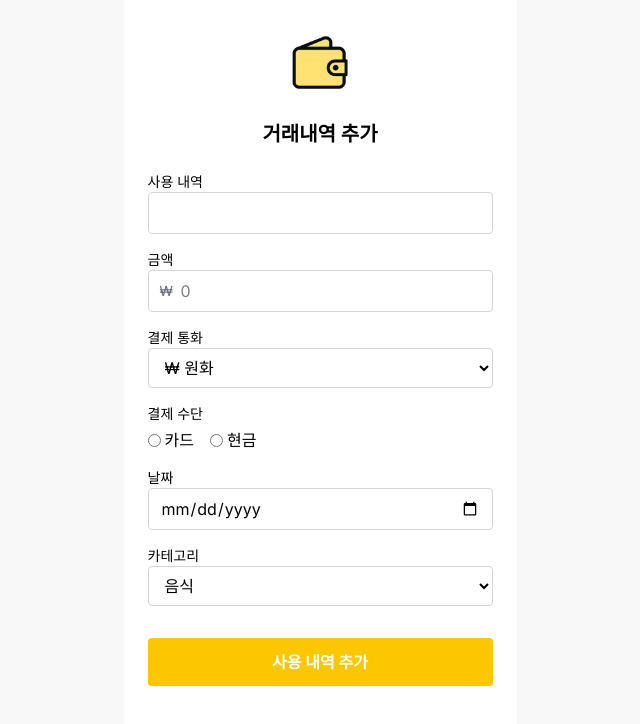
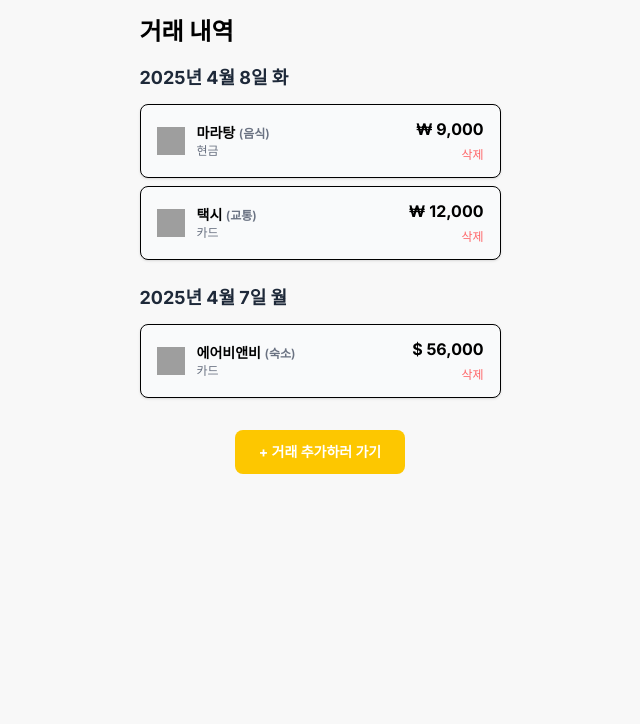
Before and after one commit to westjin/KB_Budgeting_app, a Vue app in the folder Budgeting-app/: page /transactionList in a window 1280 px wide. Shown: the top 724 px of the page, without its empty margins (320-960 px from the left). Built offline with nearby package versions, Linux system fonts and the light colour scheme; grey boxes are pictures that could not be loaded.

Commit message:
[FEAT] [#1] TransactionDetail 구현

```diff
--- a/Budgeting-app/src/App.vue
+++ b/Budgeting-app/src/App.vue
@@ -5,6 +5,5 @@ import TransactionAdd from './pages/TransactionAdd.vue';
 </script>
 
 <template>
-  <!-- <router-view /> -->
-  <TransactionAdd />
+  <router-view />
 </template>
--- a/Budgeting-app/src/pages/TransactionAdd.vue
+++ b/Budgeting-app/src/pages/TransactionAdd.vue
@@ -72,7 +72,9 @@ function saveTransaction() {
 </script>
 
 <template>
-  <div class="flex flex-col min-h-screen bg-white px-6 pt-6 pb-24">
+  <div
+    class="flex flex-col w-[393px] h-[852px] mx-auto bg-white px-6 pt-6 pb-24"
+  >
     <!-- 상단 아이콘 -->
     <div class="flex justify-center mb-4">
       <img src="../assets/icons/YSJ_Wallet.png" alt="지갑" class="w-20 h-20" />
@@ -155,9 +157,11 @@ function saveTransaction() {
           class="w-full border border-gray-300 rounded px-3 py-2"
         >
           <option>음식</option>
-          <option>교통</option>
+          <option>교통수단</option>
           <option>숙소</option>
           <option>쇼핑</option>
+          <option>항공</option>
+          <option>기타</option>
         </select>
       </div>
     </form>
--- /dev/null
+++ b/Budgeting-app/src/pages/TransactionDetail.vue
@@ -0,0 +1,115 @@
+<script setup>
+import { ref } from 'vue';
+import { useRoute, useRouter } from 'vue-router';
+
+const route = useRoute();
+const router = useRouter();
+
+// route.params로부터 데이터 받기 (임시로 하드코딩된 예시)
+const transaction = ref({
+  usage: route.query.usage || '하이디라오',
+  amount: route.query.amount || '110000',
+  currency: route.query.currency || 'KRW',
+  payMethod: route.query.payMethod || '카드',
+  date: route.query.date || '2025-04-12',
+  category: route.query.category || '음식',
+});
+
+const currencySymbol = {
+  KRW: '₩',
+  USD: '$',
+  JPY: '¥',
+};
+
+function deleteTransaction() {
+  // 실제로는 store나 API를 통해 삭제 처리
+  alert('삭제되었습니다!');
+  router.push('/transactionList');
+}
+</script>
+
+<template>
+  <div class="w-[393px] h-[852px] mx-auto bg-white px-6 pt-6 pb-24">
+    <!-- 상단 아이콘 및 타이틀 -->
+    <div class="flex flex-col items-center mb-6">
+      <img
+        src="../assets/icons/YSJ_Wallet.png"
+        alt="지갑"
+        class="w-20 h-20 mb-2"
+      />
+      <h1 class="text-xl font-bold">거래내역</h1>
+    </div>
+
+    <!-- 내용 표시 -->
+    <div class="space-y-4">
+      <div>
+        <label class="text-sm font-medium">사용 내역</label>
+        <p class="mt-1 border border-gray-300 rounded px-3 py-2">
+          {{ transaction.usage }}
+        </p>
+      </div>
+
+      <div>
+        <label class="text-sm font-medium">금액</label>
+        <p class="mt-1 border border-gray-300 rounded px-3 py-2">
+          {{ Number(transaction.amount).toLocaleString() }}
+        </p>
+      </div>
+
+      <div>
+        <label class="text-sm font-medium">결제 통화</label>
+        <p class="mt-1 border border-gray-300 rounded px-3 py-2">
+          {{ currencySymbol[transaction.currency] }} {{ transaction.currency }}
+        </p>
+      </div>
+
+      <div>
+        <label class="text-sm font-medium">결제 수단</label>
+        <div class="mt-1 flex space-x-4">
+          <label class="flex items-center space-x-1">
+            <input
+              type="radio"
+              disabled
+              :checked="transaction.payMethod === '카드'"
+            />
+            <span>카드</span>
+          </label>
+          <label class="flex items-center space-x-1">
+            <input
+              type="radio"
+              disabled
+              :checked="transaction.payMethod === '현금'"
+            />
+            <span>현금</span>
+          </label>
+        </div>
+      </div>
+
+      <div>
+        <label class="text-sm font-medium">날짜</label>
+        <p class="mt-1 border border-gray-300 rounded px-3 py-2">
+          {{ transaction.date }}
+        </p>
+      </div>
+
+      <div>
+        <label class="text-sm font-medium">카테고리</label>
+        <p class="mt-1 border border-gray-300 rounded px-3 py-2">
+          {{ transaction.category }}
+        </p>
+      </div>
+    </div>
+
+    <!-- 삭제 버튼 -->
+    <div class="mt-10">
+      <button
+        @click="deleteTransaction"
+        class="w-full py-3 rounded bg-yellow-400 text-white font-bold"
+      >
+        사용 내역 삭제
+      </button>
+    </div>
+  </div>
+</template>
+
+<style scoped></style>
--- /dev/null
+++ b/Budgeting-app/src/pages/TransactionList.vue
@@ -0,0 +1,129 @@
+<script setup>
+import { ref, computed } from 'vue';
+import { useRouter } from 'vue-router';
+
+const router = useRouter();
+
+const transactionList = ref([
+  {
+    usage: '마라탕',
+    amount: 9000,
+    currency: 'KRW',
+    payMethod: '현금',
+    date: '2025-04-08',
+    category: '음식',
+  },
+  {
+    usage: '택시',
+    amount: 12000,
+    currency: 'KRW',
+    payMethod: '카드',
+    date: '2025-04-08',
+    category: '교통',
+  },
+  {
+    usage: '에어비앤비',
+    amount: 56000,
+    currency: 'USD',
+    payMethod: '카드',
+    date: '2025-04-07',
+    category: '숙소',
+  },
+]);
+
+const categoryIcons = {
+  음식: '/icons/food.png',
+  교통: '/icons/car.png',
+  숙소: '/icons/hotel.png',
+  쇼핑: '/icons/shopping.png',
+};
+
+function deleteTransaction(date, idx) {
+  transactionList.value = transactionList.value.filter(
+    (tx, i) => !(tx.date === date && i === idx)
+  );
+}
+
+const groupedTransactions = computed(() => {
+  const groups = {};
+  for (const tx of transactionList.value) {
+    if (!groups[tx.date]) {
+      groups[tx.date] = [];
+    }
+    groups[tx.date].push(tx);
+  }
+  return Object.keys(groups)
+    .sort((a, b) => b.localeCompare(a))
+    .map((date) => ({ date, items: groups[date] }));
+});
+
+function formatDate(dateStr) {
+  const date = new Date(dateStr);
+  const options = {
+    year: 'numeric',
+    month: 'long',
+    day: 'numeric',
+    weekday: 'short',
+  };
+  return date.toLocaleDateString('ko-KR', options);
+}
+</script>
+
+<template>
+  <div class="p-4">
+    <h1 class="text-2xl font-bold mb-4 flex items-center">
+      <!-- <img src="/icons/clipboard.png" alt="icon" class="w-6 h-6 mr-2" /> -->
+      거래 내역
+    </h1>
+
+    <div v-for="group in groupedTransactions" :key="group.date" class="mb-6">
+      <h2 class="text-lg font-bold text-gray-800 mb-3">
+        {{ formatDate(group.date) }}
+      </h2>
+
+      <div
+        v-for="(tx, idx) in group.items"
+        :key="idx"
+        class="bg-gray-50 flex justify-between items-center rounded-lg px-4 py-3 mb-2 shadow-sm border"
+      >
+        <div class="flex items-center space-x-3">
+          <img :src="categoryIcons[tx.category]" alt="icon" class="w-7 h-7" />
+          <div>
+            <div class="font-semibold text-sm">
+              {{ tx.usage }}
+              <span class="text-gray-500 text-xs">({{ tx.category }})</span>
+            </div>
+            <div class="text-xs text-gray-500">{{ tx.payMethod }}</div>
+          </div>
+        </div>
+        <div class="text-right">
+          <div class="font-bold text-base">
+            {{
+              tx.currency === 'KRW' ? '₩' : tx.currency === 'USD' ? '$' : '¥'
+            }}
+            {{ tx.amount.toLocaleString() }}
+          </div>
+          <button
+            @click="deleteTransaction(tx.date, idx)"
+            class="text-red-400 text-xs mt-1 hover:underline"
+          >
+            삭제
+          </button>
+        </div>
+      </div>
+    </div>
+
+    <div class="text-center mt-8">
+      <button
+        @click="router.push('/transaction')"
+        class="bg-yellow-400 hover:bg-yellow-500 text-white px-6 py-3 rounded-lg font-bold text-sm"
+      >
+        + 거래 추가하러 가기
+      </button>
+    </div>
+  </div>
+</template>
+
+<style scoped>
+/* 아이콘 폴더: public/icons/ 에 PNG 아이콘 넣어주세요 */
+</style>
--- a/Budgeting-app/src/router/index.js
+++ b/Budgeting-app/src/router/index.js
@@ -22,6 +22,16 @@ const router = createRouter({
       name: 'transaction',
       component: () => import('@/pages/TransactionAdd.vue'),
     },
+    {
+      path: '/transactionList',
+      name: 'transactionList',
+      component: () => import('@/pages/TransactionList.vue'),
+    },
+    {
+      path: '/transactionDetail',
+      name: 'transactionDetail',
+      component: () => import('@/pages/TransactionDetail.vue'),
+    },
   ],
 });
 
```
